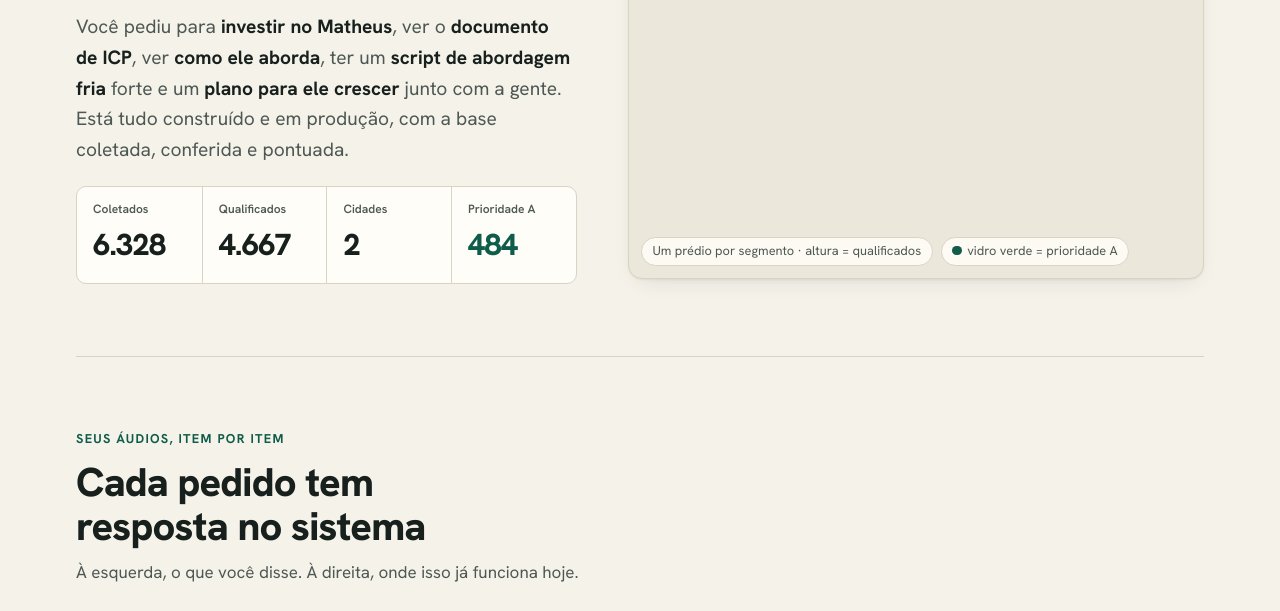
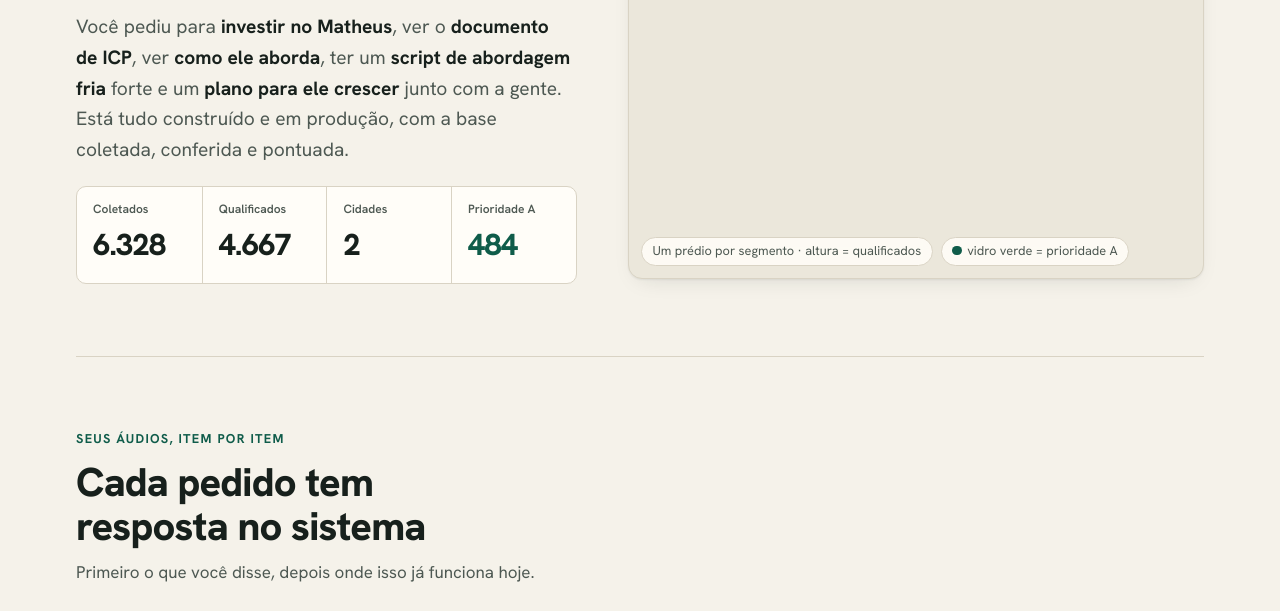
Before and after one commit to ParkNow914/autark-dossie, a plain HTML site: page index.html in a window 1280 px wide. Shown: the part 341-952 px from the top of the page. Drawn offline with nearby package versions, Linux system fonts and the light colour scheme.

Commit message:
Texto certo também no celular

```diff
--- a/index.html
+++ b/index.html
@@ -275,7 +275,7 @@ td.a { font-weight: 700; color: var(--acento); }
     <div class="cabeca">
       <span class="olho">Seus áudios, item por item</span>
       <h2>Cada pedido tem resposta no sistema</h2>
-      <p>À esquerda, o que você disse. À direita, onde isso já funciona hoje.</p>
+      <p>Primeiro o que você disse, depois onde isso já funciona hoje.</p>
     </div>
     <div class="pedidos">
       <div class="pedido"><div class="fala"><small>Áudio 1</small><q>Investe nele, velho. Ele é um moleque bom e já demonstra essa vontade.</q></div><div class="entrega"><h3>Paulista inteira é do Matheus <span class="selo-ok">No ar</span></h3><p>Acesso próprio, com <b>2.904 negócios qualificados de Paulista</b> que só ele vê. Lorena (1.763) ficou com o João Gabriel, para um não pisar no lead do outro.</p></div></div>
```
